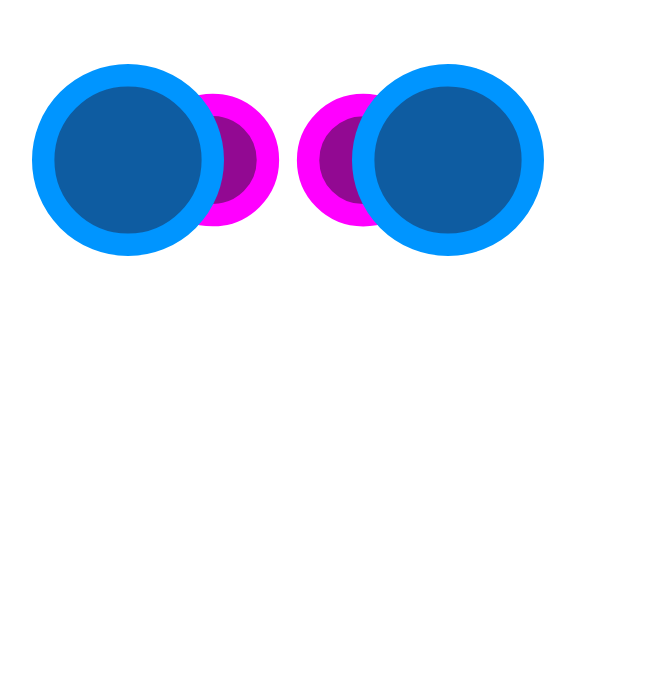
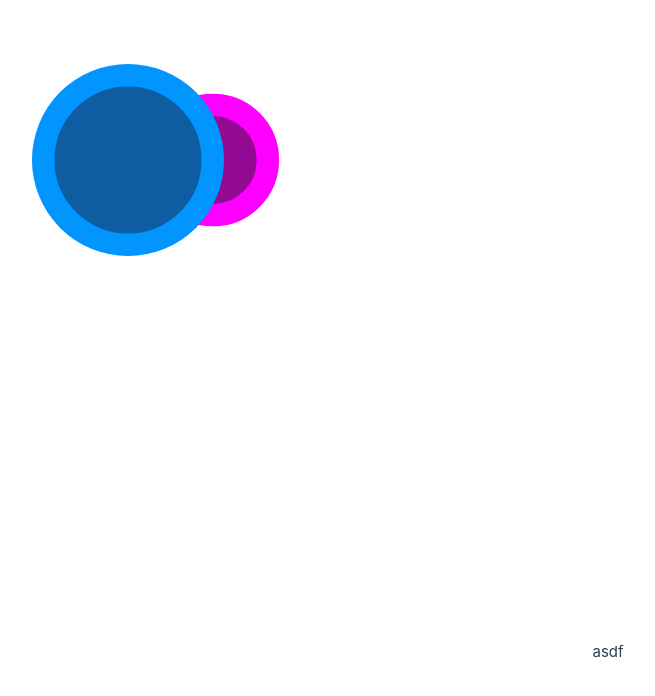
Before and after one commit to joshua-maros/hadamard_transform_gadget, a Vue app: page / in a window 1280 px wide. Shown: the top 696 px of the page, without its empty margins (32-687 px from the left). Built offline with nearby package versions, Linux system fonts and the light colour scheme.

Commit message:
Editing works (no snapping yet)

```diff
--- a/index.html
+++ b/index.html
@@ -1,13 +1,16 @@
 <!DOCTYPE html>
 <html lang="en">
+
 <head>
   <meta charset="UTF-8" />
   <link rel="icon" href="/favicon.ico" />
   <meta name="viewport" content="width=device-width, initial-scale=1.0" />
   <title>Vite App</title>
 </head>
+
 <body style="background: black">
   <div id="app"></div>
   <script type="module" src="/src/main.ts"></script>
 </body>
+
 </html>
--- a/src/components/ComplexNumDisplay.vue
+++ b/src/components/ComplexNumDisplay.vue
@@ -1,56 +1,61 @@
 <script setup lang="ts">
 import type { ComplexNum } from '@/math/ComplexNum';
-import type { EditEvent } from '@/math/EditEvent';
+import type { EditEndEvent, EditEvent, EditStartEvent } from '@/events';
 import { computed } from 'vue';
 
 const props = defineProps<{
   num: ComplexNum,
-  normalizationFactor: number,
 }>();
 
 const emit = defineEmits<{
-  (name: 'edit-start'): void,
+  (name: 'edit-start', event: EditStartEvent): void,
   (name: 'edit', event: EditEvent): void,
-  (name: 'edit-end'): void,
+  (name: 'edit-end', event: EditEndEvent): void,
 }>();
-
-const normalizedNum = computed(() => props.num.scaled(props.normalizationFactor));
 
 const scale = 53;
 const phaseSize = 0.65;
 
-const radius = computed(() => normalizedNum.value.magnitude() * scale);
+const radius = computed(() => props.num.magnitude() * scale);
 
 let startx: number, starty: number;
 
 function onMouseDown(event: MouseEvent) {
-  startx = event.offsetX;
-  starty = event.offsetY;
+  event.preventDefault();
+  startx = event.clientX;
+  starty = event.clientY;
   const target = event.currentTarget as HTMLElement;
   const rect = target.getBoundingClientRect();
   const width = rect.width;
   const height = rect.height;
+  const tool = event.button == 0 ? 'magnitude' : 'phase';
+  let editFired = false;
   const moveListener = (event: MouseEvent) => {
-    console.log(event.offsetY, height);
-    const angle = Math.atan2(event.offsetY - (height / 2), event.offsetX - (width / 2));
-    const delta = -(event.offsetY - starty) + (event.offsetX - startx)
-    emit('edit', { angle, delta });
+    const angle = Math.atan2(event.clientY - rect.top - (height / 2), event.clientX - rect.left - (width / 2));
+    const dy = event.clientY - starty;
+    const dx = event.clientX - startx;
+    const delta = (-dy + dx) / width;
+    if (!editFired && Math.abs(dy) + Math.abs(dx) < 1.0 * parseFloat(getComputedStyle(document.body).fontSize)) {
+      return;
+    }
+    editFired = true;
+    emit('edit', { angle, delta, tool });
   };
   const mouseUpListener = () => {
     window.removeEventListener("mousemove", moveListener);
     window.removeEventListener("mouseup", mouseUpListener);
-    emit('edit-end');
+    emit('edit-end', { editFired, tool });
   };
   window.addEventListener("mousemove", moveListener);
   window.addEventListener("mouseup", mouseUpListener);
-  emit('edit-start');
+  emit('edit-start', { tool });
 }
 </script>
 
 <template>
   <svg viewBox="-100 -100 200 200" xmlns="http://www.w3.org/2000/svg" @mousedown="onMouseDown">
-    <ellipse class="phase" :cx="normalizedNum.real * scale" :cy="normalizedNum.imaginary * scale"
-      :rx="phaseSize * radius" :ry="phaseSize * radius" />
+    <ellipse class="phase" :cx="num.real * scale" :cy="num.imaginary * scale" :rx="phaseSize * radius"
+      :ry="phaseSize * radius" />
     <ellipse class="magnitude" cx="0" cy="0" :rx="radius" :ry="radius" />
   </svg>
 </template>
--- a/src/components/ComplexNumGrid.vue
+++ b/src/components/ComplexNumGrid.vue
@@ -1,15 +1,21 @@
 <script setup lang="ts">
-import type { ComplexNum } from "@/math/ComplexNum";
-import type { EditEvent } from "@/math/EditEvent";
-import { computed } from "vue";
+import { ComplexNum } from "@/math/ComplexNum";
+import type { EditEvent } from "@/events";
+import { computed, reactive, ref } from "vue";
 import ComplexNumDisplay from "./ComplexNumDisplay.vue";
 
 const props = defineProps<{
   cols: number,
-  nums: Array<ComplexNum>,
+  modelValue: Array<ComplexNum>,
 }>();
 
-const rows = computed(() => Math.ceil(props.nums.length / props.cols));
+const emit = defineEmits<{
+  (name: 'update:modelValue', event: Array<ComplexNum>): void
+}>();
+
+const previousValue = ref([] as Array<ComplexNum>);
+
+const rows = computed(() => Math.ceil(props.modelValue.length / props.cols));
 
 const style = computed(() => `display: grid;`
   + `max-width: 100%;`
@@ -19,24 +25,59 @@ const style = computed(() => `display: grid;`
   + `grid-template-rows: ${'1fr'.repeat(rows.value)};`
 );
 
-const edit = (event: EditEvent) => {
-  console.log(event)
+const setMagnitudes = (requests: Array<{ index: number, magnitude: number }>) => {
+  const result = Array.from(previousValue.value);
+  const restScale = Math.sqrt(1.0 / (previousValue.value.length - requests.length));
+  let oldTargetsMag = Math.sqrt(requests.map(r => previousValue.value[r.index]).map(n => n.magnitude() * n.magnitude()).reduce((a, b) => a + b, 0));
+  let newTargetsMag = Math.sqrt(requests.map(r => r.magnitude * r.magnitude).reduce((a, b) => a + b, 0));
+  const oldRestMag = Math.sqrt(Math.max(1.0 - oldTargetsMag * oldTargetsMag, 0.0)) * restScale;
+  const newRestMag = Math.sqrt(Math.max(1.0 - newTargetsMag * newTargetsMag, 0.0)) * restScale;
+  for (let index = 0; index < previousValue.value.length; index++) {
+    const old = previousValue.value[index];
+    let newVal;
+    const newIndex = requests.findIndex(r => r.index == index);
+    if (newIndex == -1) {
+      newVal = old.scaledByRatio(newRestMag, oldRestMag);
+    } else {
+      newVal = old.scaledByRatio(requests[newIndex].magnitude, old.magnitude());
+    }
+    result[index] = newVal;
+  }
+  emit('update:modelValue', result)
+}
+
+
+const editStart = () => {
+  previousValue.value = Array.from(props.modelValue);
+}
+
+const edit = (event: EditEvent, editIndex: number) => {
+  if (event.tool == 'magnitude') {
+    const oldTargetMag = previousValue.value[editIndex].magnitude();
+    const newTargetMag = Math.sqrt(Math.min(Math.max(oldTargetMag * oldTargetMag + event.delta, 0.0), 1.0));
+    setMagnitudes([{ index: editIndex, magnitude: newTargetMag }]);
+  } else {
+    const result = Array.from(previousValue.value);
+    result[editIndex] = result[editIndex].withPhaseFrom(ComplexNum.polar(1.0, event.angle));
+    emit('update:modelValue', result)
+  }
 }
 </script>
 
 <template>
-  <div :style="style">
-    <ComplexNumDisplay v-for="(num, idx) in nums" :key="idx" :num="num" :normalization-factor="1" @edit="edit" />
+  <div>
+    <div :style="style">
+      <ComplexNumDisplay v-for="(num, idx) in modelValue" :key="idx" :num="num" :normalization-factor="1"
+        @edit-start="editStart" @edit="edit($event, idx)" />
+    </div>
+    <div class="size-hint">asdf</div>
   </div>
 </template>
 
 <style scoped>
-svg {
-  width: 100%;
-  aspect-ratio: 1/1;
-}
-
-svg ellipse.magnitude {
-  fill: #ff00ff;
+.size-hint {
+  text-align: center;
+  user-select: none;
+  -webkit-user-select: none;
 }
 </style>
--- /dev/null
+++ b/src/events.ts
@@ -0,0 +1,16 @@
+export type Tool = 'magnitude' | 'phase';
+
+export type EditStartEvent = {
+  tool: Tool,
+}
+
+export type EditEvent = {
+  angle: number,
+  delta: number,
+  tool: Tool,
+};
+
+export type EditEndEvent = {
+  editFired: boolean,
+  tool: Tool,
+};
--- a/src/main.ts
+++ b/src/main.ts
@@ -12,3 +12,5 @@ app.use(createPinia())
 app.use(router)
 
 app.mount('#app')
+
+document.body.addEventListener('contextmenu', event => { event.preventDefault(); return false; });
--- a/src/math/ComplexNum.ts
+++ b/src/math/ComplexNum.ts
@@ -35,6 +35,18 @@ export class ComplexNum {
     return new ComplexNum(this.real * by, this.imaginary * by)
   }
 
+  scaledByRatio(target: number, source: number): ComplexNum {
+    if (source < 1e-5) {
+      if (this.magnitude() < 1e-5) {
+        return ComplexNum.polar(target, 0.0);
+      } else {
+        throw new Error('Cannot scale a non-zero number from scale zero.');
+      }
+    } else {
+      return this.scaled(target / source)
+    }
+  }
+
   clone(): ComplexNum {
     return new ComplexNum(this.real, this.imaginary);
   }
--- a/src/math/EditEvent.ts
+++ /dev/null
@@ -1,4 +0,0 @@
-export type EditEvent = {
-  angle: number,
-  delta: number,
-};
--- a/src/views/HomeView.vue
+++ b/src/views/HomeView.vue
@@ -1,11 +1,23 @@
 <script setup lang="ts">
 import { ComplexNum } from "@/math/ComplexNum";
+import { ref } from "vue";
 import ComplexNumGrid from "../components/ComplexNumGrid.vue";
+
+const nums = ref([
+  ComplexNum.polar(1.0, 0.0),
+  ComplexNum.polar(0.0, 3.14),
+  ComplexNum.polar(0.0, 3.14),
+  ComplexNum.polar(0.0, 3.14),
+  ComplexNum.polar(0.0, 3.14),
+  ComplexNum.polar(0.0, 3.14),
+  ComplexNum.polar(0.0, 3.14),
+  ComplexNum.polar(0.0, 3.14),
+]);
 </script>
 
 <template>
   <main>
-    <ComplexNumGrid :cols="4" :nums="[ComplexNum.polar(1.0, 0.0), ComplexNum.polar(1.0, 3.14)]" />
+    <ComplexNumGrid :cols="4" v-model="nums" />
   </main>
 </template>
 
```
Lines whose indentation alone changed are shown as unchanged.
